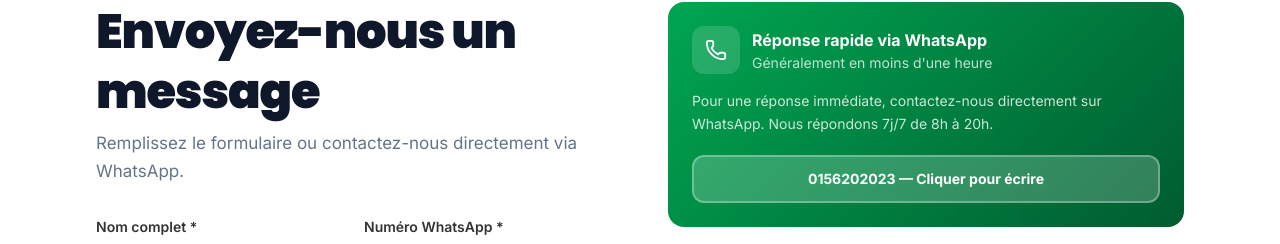
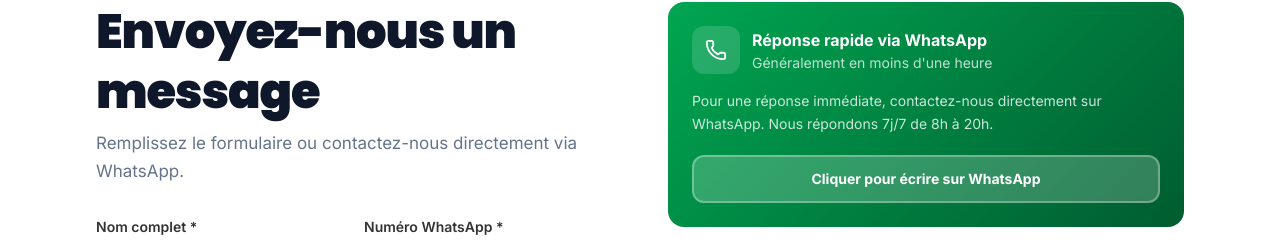
Before and after one commit to MrOnesim/ayiha, a React (Vite) app: page /contact in a window 1280 px wide. Shown: the part 821-1065 px from the top of the page. Built offline with nearby package versions, Linux system fonts and the light colour scheme; no server answers.

Commit message:
Réajustement du numéro whatsapp sur la page contact

```diff
--- a/src/pages/ContactPage.tsx
+++ b/src/pages/ContactPage.tsx
@@ -76,7 +76,7 @@ export default function ContactPage() {
             title: 'WhatsApp',
             value: '0156202023',
             desc: 'Disponible 7j/7 · Réponse rapide',
-            href: 'https://wa.me/22901562020',
+            href: 'https://wa.me/2290156202023',
             color: '#25D366',
         },
         {
@@ -255,7 +255,7 @@ export default function ContactPage() {
                                         WhatsApp : 0156202023
                                     </p>
                                     <a
-                                        href="https://wa.me/22901562020"
+                                        href="https://wa.me/2290156202023"
                                         target="_blank"
                                         rel="noopener noreferrer"
                                         className="btn-primary mx-auto"
@@ -458,7 +458,7 @@ export default function ContactPage() {
                                     7j/7 de 8h à 20h.
                                 </p>
                                 <a
-                                    href="https://wa.me/22901562020?text=Bonjour AYIHA BOOST, j'ai une question"
+                                    href="https://wa.me/2290156202023?text=Bonjour AYIHA BOOST, j'ai une question"
                                     target="_blank"
                                     rel="noopener noreferrer"
                                     className="flex items-center gap-2 font-bold text-sm py-3 px-5 rounded-xl w-full justify-center"
@@ -469,7 +469,7 @@ export default function ContactPage() {
                                         border: '2px solid rgba(255,255,255,0.3)',
                                     }}
                                 >
-                                    0156202023 — Cliquer pour écrire
+                                    Cliquer pour écrire sur WhatsApp
                                 </a>
                             </div>
 
```
